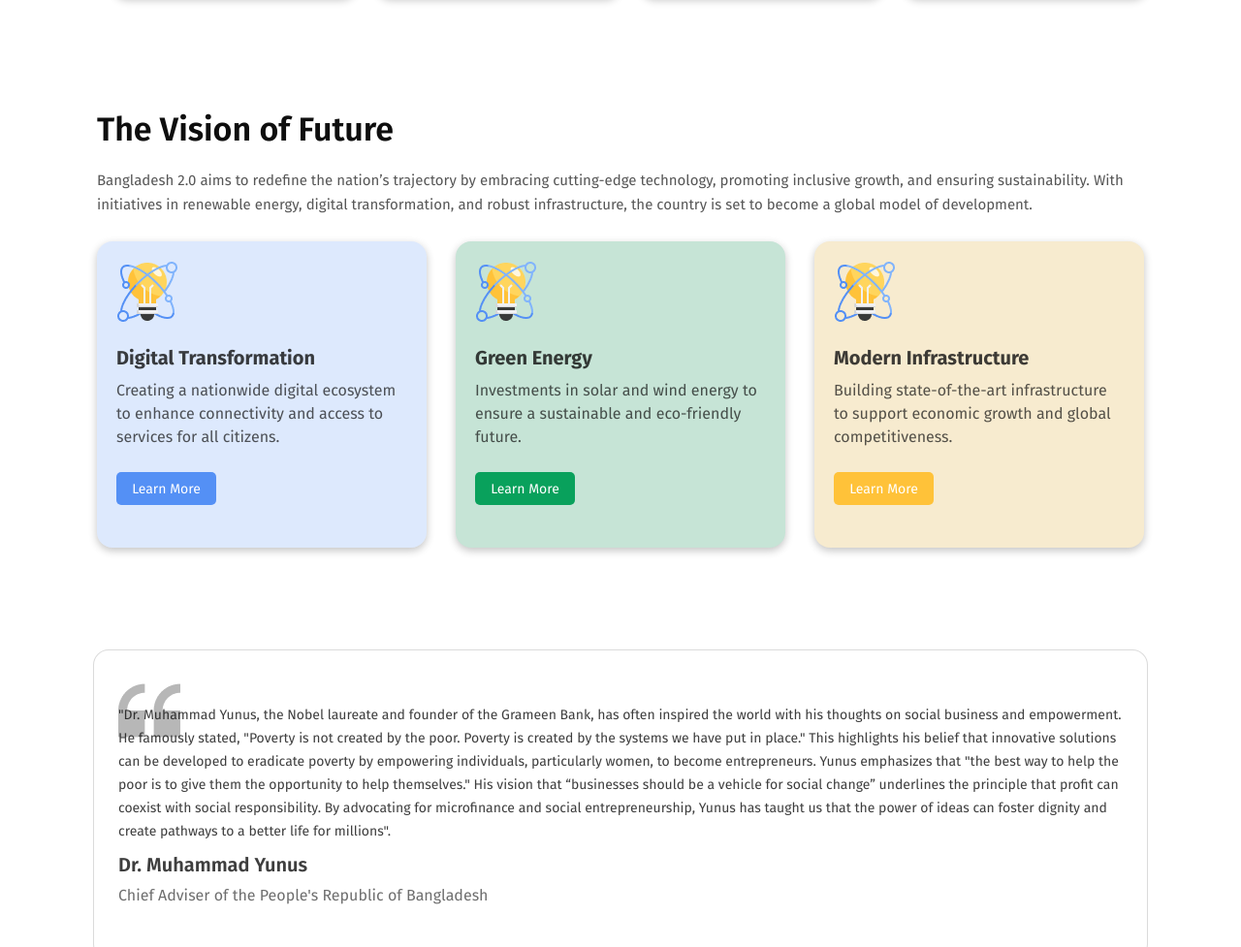
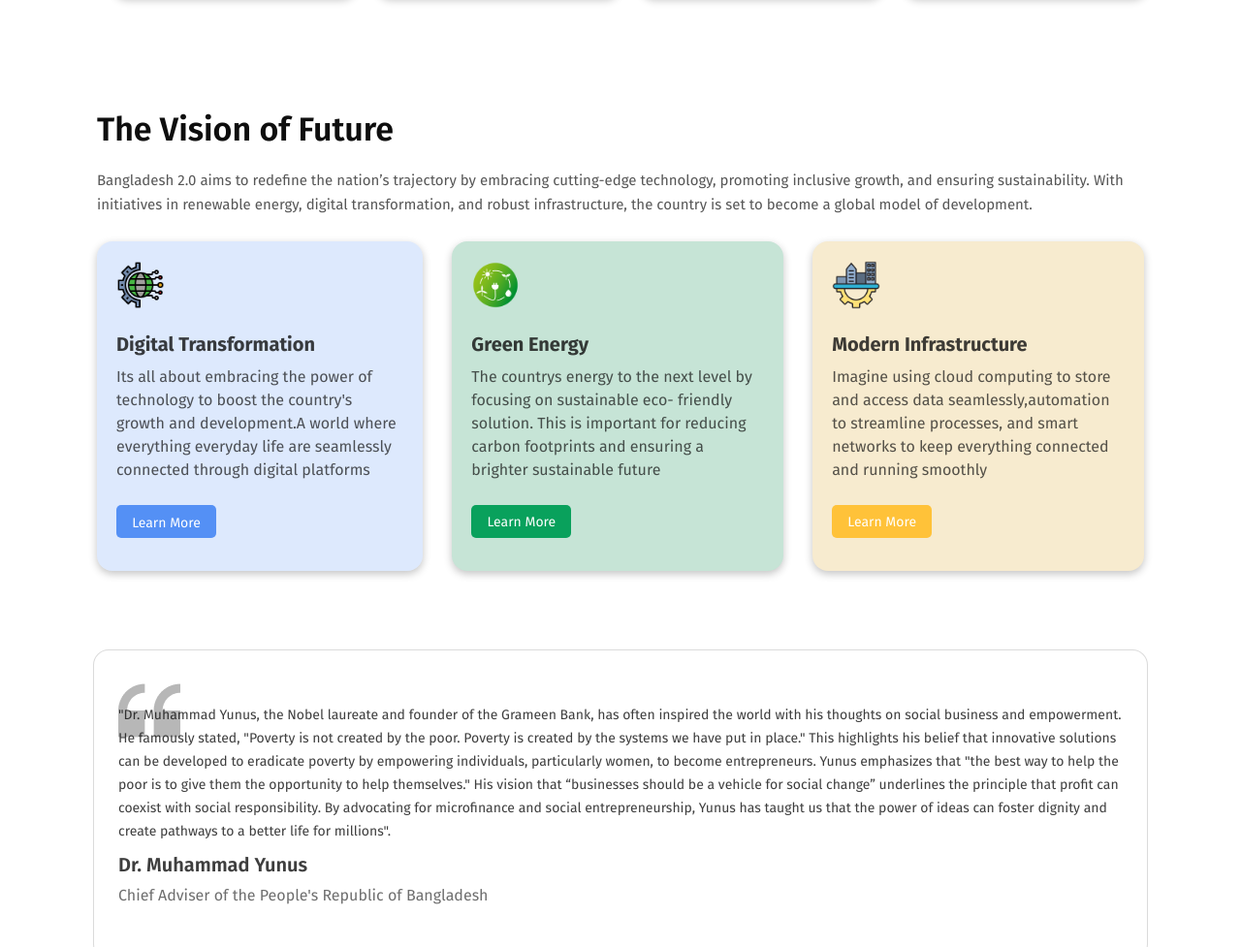
Before and after one commit to SakawatSakib/sakhawat-assignment-1, a plain HTML site: page index.html in a window 1280 px wide. Shown: the part 1078-2055 px from the top of the page at 97% size. Drawn offline with Linux system fonts and the light colour scheme.

Commit message:
finally assignment done

```diff
--- a/index.html
+++ b/index.html
@@ -100,24 +100,21 @@
                     a global model of development.</p>
                 <div class="future-vision-cards">
                     <div class="transformation">
-                        <img src="images/card-icon.png" alt="">
+                        <img src="images/digital.png" alt="">
                         <h2 class="vision-card-titles">Digital Transformation</h2>
-                        <p class="vision-card-descriptions">Creating a nationwide digital ecosystem to enhance
-                            connectivity and access to services for all citizens.</p>
+                        <p class="vision-card-descriptions">Its all about embracing the power of technology to boost the country's growth and development.A world where everything everyday life are seamlessly connected through digital platforms</p>
                         <Button class="transformation-btn">Learn More</Button>
                     </div>
                     <div class="energy">
-                        <img src="images/card-icon.png" alt="">
+                        <img src="images/Logo_Renewable_Energy_by_Melanie_Maecker-Tursun_V1_bgGreen.svg.png" alt="">
                         <h2 class="vision-card-titles">Green Energy</h2>
-                        <p class="vision-card-descriptions">Investments in solar and wind energy to ensure a sustainable
-                            and eco-friendly future.</p>
+                        <p class="vision-card-descriptions">The countrys energy to the next level by focusing on sustainable eco- friendly solution. This is important for reducing carbon footprints and ensuring a brighter sustainable future</p>
                         <Button class="energy-btn">Learn More</Button>
                     </div>
                     <div class="infrastructure">
-                        <img src="images/card-icon.png" alt="">
+                        <img src="images/infra.png" alt="">
                         <h2 class="vision-card-titles">Modern Infrastructure</h2>
-                        <p class="vision-card-descriptions">Building state-of-the-art infrastructure to support economic
-                            growth and global competitiveness.</p>
+                        <p class="vision-card-descriptions">Imagine using cloud computing to store and access data seamlessly,automation to streamline processes, and smart networks to keep everything connected and running smoothly</p>
                         <Button class="infrastructure-btn">Learn More</Button>
                     </div>
                 </div>
@@ -147,9 +144,9 @@
                 <p class="yunus-designation">Chief Adviser of the People's Republic of Bangladesh</p>
             </div>
         </div>
-        <!-- challenging part end here -------X------->
+        <!-- challenging part yunus section end here -------X------->
 
-     <!-- your opinion matters starts here -->
+     <!-- your opinion matters section starts here -->
     <div class="opinion-container" >
         <h1>Your Opinion Matters</h1>
          <div class="opinion-option-container">
@@ -220,7 +217,7 @@
             </table>
          </div>
     </div>
-     <!-- your opinion matters end here  -->
+     <!-- your opinion matters  section end here-----X-----  -->
 
         <!-- Recent News part start here         -->
         <div class="recent-news-container">
--- a/styles/style.css
+++ b/styles/style.css
@@ -28,7 +28,7 @@ header {
     margin-right: 515px;
 }
 
-/* nav title animation moving for extra mark  */
+/* nav title animation moving for optional    */
 .nav-title:hover {
 
     position: relative;
@@ -36,7 +36,7 @@ header {
     animation-timing-function: linear;
 }
 
-
+  /*------- animation effect on nav bar optional  */
 @keyframes mymove {
     from {
         left: 0px;
@@ -48,7 +48,7 @@ header {
 }
 
 .signIn-btn>.signin {
-    /* sign in button boder css  */
+    /* -----------sign in button boder css  */
     width: 106px;
     height: 42px;
     display: flex;
@@ -59,7 +59,7 @@ header {
     border: 1px solid rgb(0, 106, 80);
     border-radius: 8px;
 
-    /* sign in button font css  */
+    /* -------------sign in button font css  */
     color: rgb(0, 106, 80);
     font-family: Fira Sans;
     font-size: 14.3px;
@@ -67,13 +67,13 @@ header {
     transition: background-color 0.5s ease;
 }
 
-/* hover effect on sign in nav button for extra mark  */
+/* hover effect on sign in nav button for => extra mark  */
 .signin:hover {
     background-color: rgb(0, 106, 80);
     color: white;
 }
 
-/* banner bangladesh 2.0 section css here */
+/* -----------------banner area bangladesh 2.0 section css here */
 .bangladesh-banner {
     display: flex;
     justify-content: center;
@@ -88,20 +88,6 @@ header {
     gap: 180px;
 
 }
-
-/* error css----- .banner-image>img {
-    width: 300px;
-    height: 270px;
-    transition: transform 0.5s ease-in-out;
-}
-
-hover effect for extra mark
-.banner-image:hover {
-    transform: scale(1.2);
-
-} ---not in use */
-
-/* hover effect for extra mark  */
 .banner-image {
     width: 310px;
     height: 279px;
@@ -172,7 +158,7 @@ hover effect for extra mark
     height: 476px;
     margin-top: 80px;
     align-items: center;
-    gap: 180px;
+
 
 
 }
@@ -190,28 +176,52 @@ hover effect for extra mark
 .transformation {
     border-radius: 16px;
     background: rgba(84, 144, 245, 0.2);
-    width: 549px;
-    height: 276px;
+    width: 539px;
+    height: 300px;
     padding: 20px;
     box-shadow: rgba(0, 0, 0, 0.24) 0px 3px 8px;
+    transition: box-shadow 0.5s ease;
+    cursor: pointer;
+}
+
+/* hover effect on vision cards for extra mark  */
+.transformation:hover {
+    box-shadow: rgba(14, 97, 240, 0.24) 10px 16px 10px;
+
 }
 
 .energy {
     border-radius: 16px;
     background: rgb(198, 228, 214);
     width: 549px;
-    height: 276px;
+    height: 300px;
     padding: 20px;
     box-shadow: rgba(0, 0, 0, 0.24) 0px 3px 8px;
+    transition: box-shadow 0.5s ease;
+    cursor: pointer;
+}
+
+/* hover effect on vision cards for extra mark  */
+.energy:hover {
+    box-shadow: rgba(43, 245, 218, 0.24) 10px 16px 10px;
+
 }
 
 .infrastructure {
     border-radius: 16px;
     background: rgb(247, 235, 207);
     width: 549px;
-    height: 276px;
+    height: 300px;
     padding: 20px;
     box-shadow: rgba(0, 0, 0, 0.24) 0px 3px 8px;
+    transition: box-shadow 0.5s ease;
+    cursor: pointer;
+}
+
+/* hover effect on vision cards for extra mark  */
+.infrastructure:hover {
+    box-shadow: rgba(233, 17, 17, 0.24) 10px 16px 10px;
+
 }
 
 .vision-title {
@@ -240,17 +250,16 @@ hover effect for extra mark
     color: rgb(255, 255, 255);
     font-family: Fira Sans;
     font-size: 14px;
-    font-weight: 400;
-    line-height: 16px;
+
     width: 103px;
     height: 34px;
     display: flex;
-    flex-direction: row;
+
     justify-content: center;
-    align-items: center;
+
     padding: 10px 15px 9px 15px;
     margin: 24px 0px;
-    gap: 48;
+
     transition: background-color 0.5s ease;
     cursor: pointer;
 }
@@ -268,17 +277,16 @@ hover effect for extra mark
     color: rgb(255, 255, 255);
     font-family: Fira Sans;
     font-size: 14px;
-    font-weight: 400;
-    line-height: 16px;
+
     width: 103px;
     height: 34px;
     display: flex;
-    flex-direction: row;
+
     justify-content: center;
     align-items: center;
     padding: 10px 15px 9px 15px;
     margin: 24px 0px;
-    gap: 48;
+
     transition: background-color 0.5s ease;
     cursor: pointer;
 }
@@ -296,17 +304,13 @@ hover effect for extra mark
     color: rgb(255, 255, 255);
     font-family: Fira Sans;
     font-size: 14px;
-    font-weight: 400;
-    line-height: 16px;
     width: 103px;
     height: 34px;
     display: flex;
-    flex-direction: row;
     justify-content: center;
     align-items: center;
     padding: 10px 15px 9px 15px;
     margin: 24px 0px;
-    gap: 48;
     transition: background-color 0.5s ease;
     cursor: pointer;
 }
@@ -409,16 +413,12 @@ hover effect for extra mark
 .recent-news-container {
     width: 80%;
     margin: 0 auto;
-    /* margin-top: 40px; */
 
-    box-sizing: border-box;
-    /* border: 1px solid rgba(14, 14, 14, 0.15); */
     border-radius: 16px;
-    /* background: rgb(235, 162, 162); */
     margin-top: 80px;
     margin-bottom: 90px;
     align-items: center;
-    gap: 180px;
+
 }
 
 .recent-news-title {
@@ -476,17 +476,9 @@ hover effect for extra mark
 
 .recent-news-boxs button {
     border-radius: 8px;
-
     background: rgb(0, 106, 80);
-
     width: 118px;
     height: 40px;
-
-    display: flex;
-    flex-direction: row;
-    justify-content: center;
-    align-items: center;
-    gap: 48;
     padding: 11px 22px 11px 22px;
     margin: 27px 0px;
     color: white;
@@ -495,7 +487,6 @@ hover effect for extra mark
     font-family: Fira Sans;
     font-size: 15px;
     font-weight: 500;
-    line-height: 18px;
     transition: background-color 0.5s ease;
     cursor: pointer;
 }
@@ -530,7 +521,7 @@ hover effect for extra mark
 
 }
 
-/* donate part css here  */
+/* ----------------donate part css here  */
 .donate-container {
 
     display: flex;
@@ -542,19 +533,13 @@ hover effect for extra mark
     height: 450px;
     margin: 0 auto;
     transition: background-color 0.5s ease;
-    /* box-shadow: rgba(0, 0, 0, 0.24) 0px 3px 8px; */
     border-radius: 5px;
     padding: 10x;
     transition: background-color 0.5s ease;
-    cursor: pointer;
+
 }
 
-/* hover effect on recent news button for extra mark  */
-.donate-container:hover {
-    /* background-color: rgb(221, 186, 211); */
-    /* box-shadow: rgba(0, 0, 0, 0.24) 0px 3px 8px; */
-    color: white;
-}
+
 
 .donate-description h1 {
     color: rgb(14, 14, 14);
@@ -599,7 +584,7 @@ hover effect for extra mark
     background-color: rgb(58, 143, 108);
     color: rgb(116, 95, 95);
 }
-
+/* i take this hover css  effect from internet for learning  */
 .money-buttons:hover> :not(:hover) {
     filter: blur(5px);
     opacity: 0.5;
@@ -610,23 +595,18 @@ hover effect for extra mark
 
     width: 877px;
     height: 54px;
-
     display: flex;
     flex-direction: column;
     justify-content: flex-start;
     align-items: center;
     text-align: center;
-
     border: none;
-
     border: 1px solid rgba(14, 14, 14, 0.15);
     background: rgb(255, 255, 255);
-
     color: rgba(14, 14, 14, 0.3);
     font-family: Fira Sans;
     font-size: 17px;
     font-weight: 400;
-    line-height: 20px;
     margin-top: 15px;
     box-shadow: rgba(0, 0, 0, 0.24) 0px 3px 8px;
     outline: none;
@@ -853,11 +833,16 @@ footer {
     text-align: start
 }
 
+/* this css is for the all cards icon images  */
 .pillar-cards img {
     width: 50px;
     height: 45px;
 }
 
+.future-vision-cards img{
+    width: 50px;
+    height: 50px;
+}
 /* opinio area css start here ------------ */
 .opinion-container h1{
     margin: 70px 0 20px 130px;
@@ -909,7 +894,7 @@ td {
 
 .table-col2 {
     width: 170px;
-    height: 17px;
+    height: 28px;
 
     text-align: center;
 
@@ -923,7 +908,7 @@ select {
     background: rgb(198, 228, 214);
 
     width: 129px;
-    height: 37px;
+    height: 47px;
 
 
     justify-content: center;
```
Also changed, not shown: images/Logo_Renewable_Energy_by_Melanie_Maecker-Tursun_V1_bgGreen.svg.png (added), images/digital.png (added), images/download.jpeg (added), images/infra.png (added).
